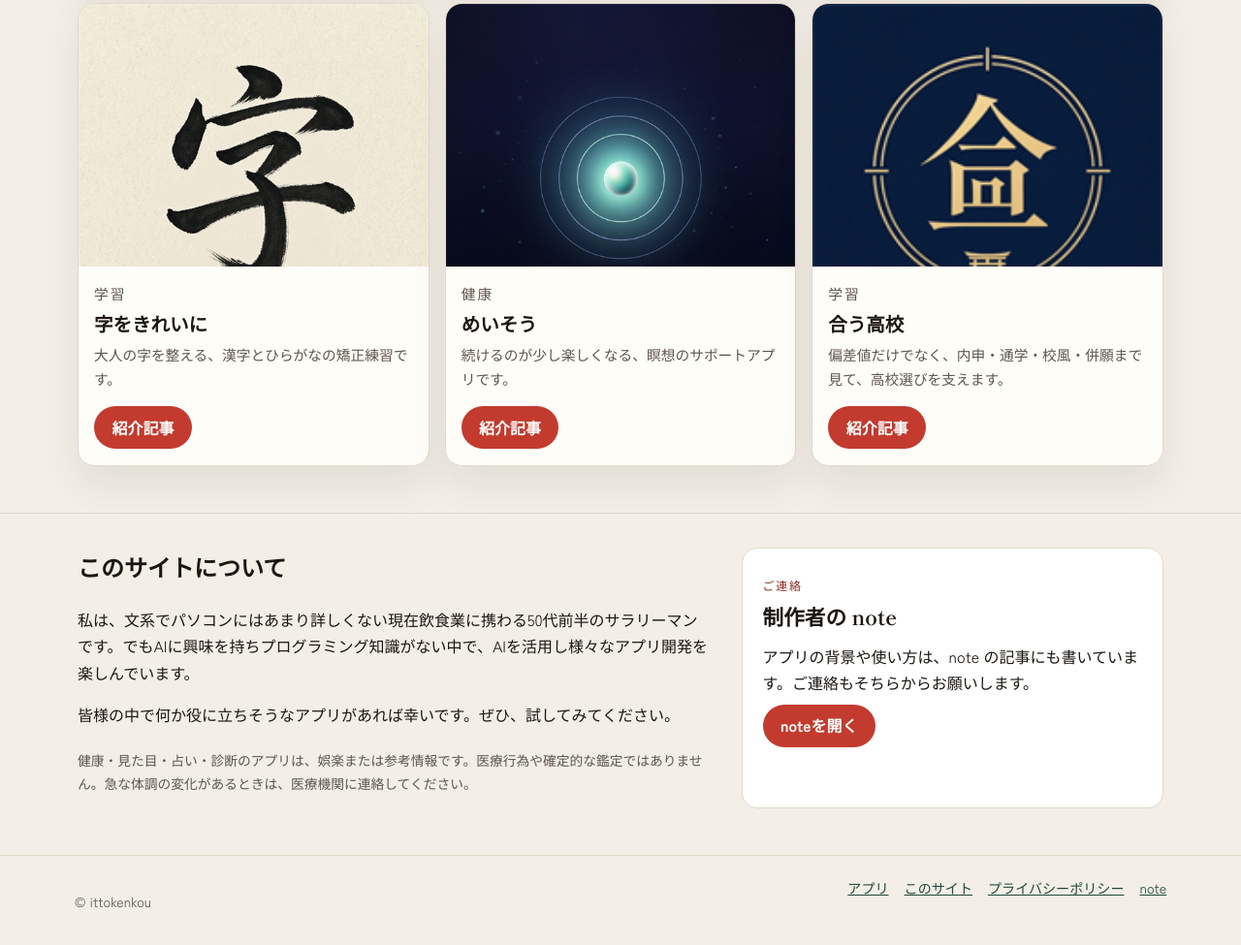
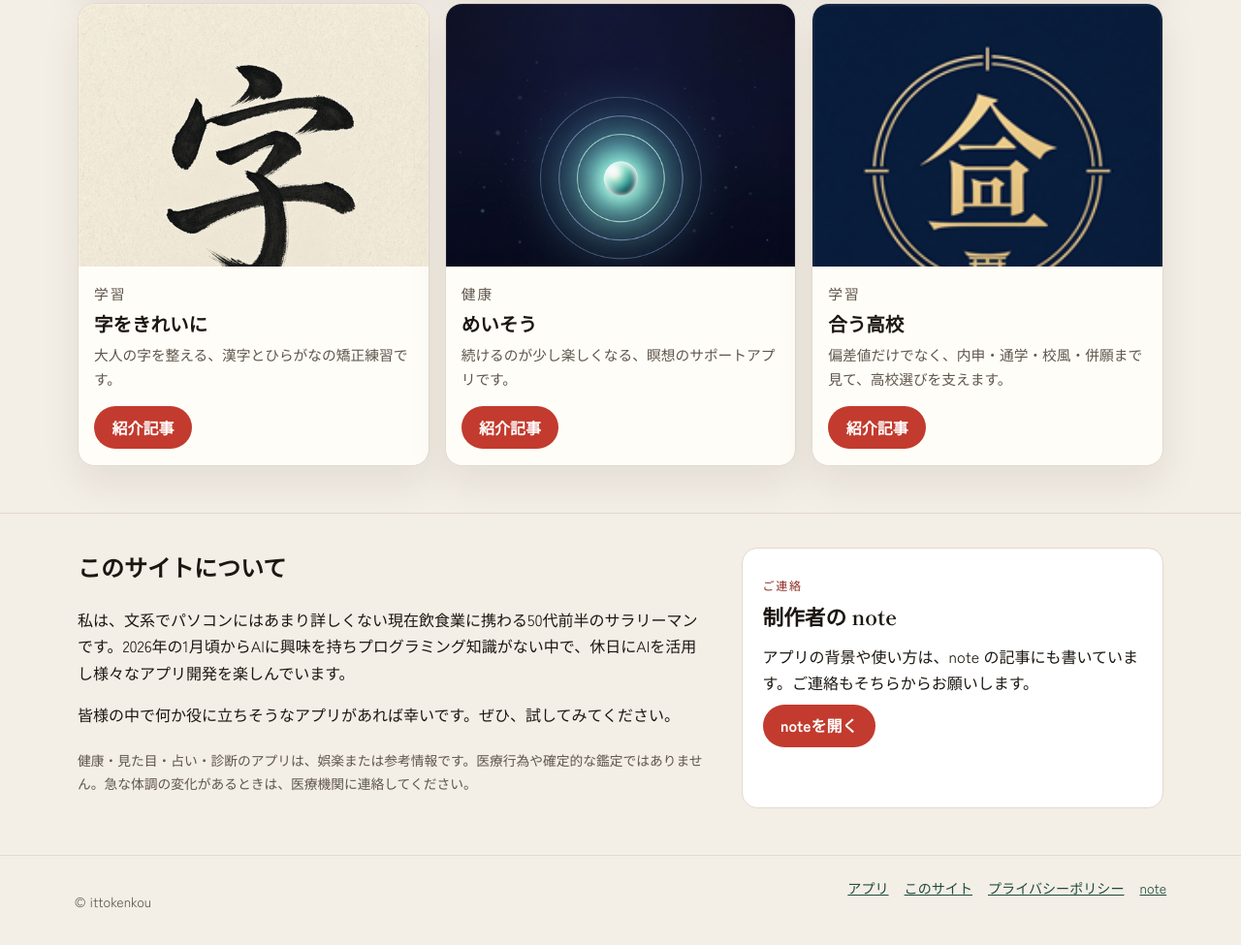
Before and after one commit to nobu5129maki-crypto/ittokenkou, a plain HTML site: page index.html in a window 1280 px wide. Shown: the part 6493-7468 px from the top of the page at 97% size. Drawn offline with Linux system fonts and the light colour scheme.

Commit message:
自己紹介を、2026年1月頃から休日にアプリ開発を楽しんでいる内容に改める。
Co-authored-by: Cursor <cursoragent@cursor.com>

```diff
--- a/index.html
+++ b/index.html
@@ -555,7 +555,7 @@
       <div class="wrap about-grid">
         <div>
           <h2>このサイトについて</h2>
-          <p>私は、文系でパソコンにはあまり詳しくない現在飲食業に携わる50代前半のサラリーマンです。でもAIに興味を持ちプログラミング知識がない中で、AIを活用し様々なアプリ開発を楽しんでいます。</p>
+          <p>私は、文系でパソコンにはあまり詳しくない現在飲食業に携わる50代前半のサラリーマンです。2026年の1月頃からAIに興味を持ちプログラミング知識がない中で、休日にAIを活用し様々なアプリ開発を楽しんでいます。</p>
           <p>皆様の中で何か役に立ちそうなアプリがあれば幸いです。ぜひ、試してみてください。</p>
           <p class="disclaimer">健康・見た目・占い・診断のアプリは、娯楽または参考情報です。医療行為や確定的な鑑定ではありません。急な体調の変化があるときは、医療機関に連絡してください。</p>
         </div>
```
